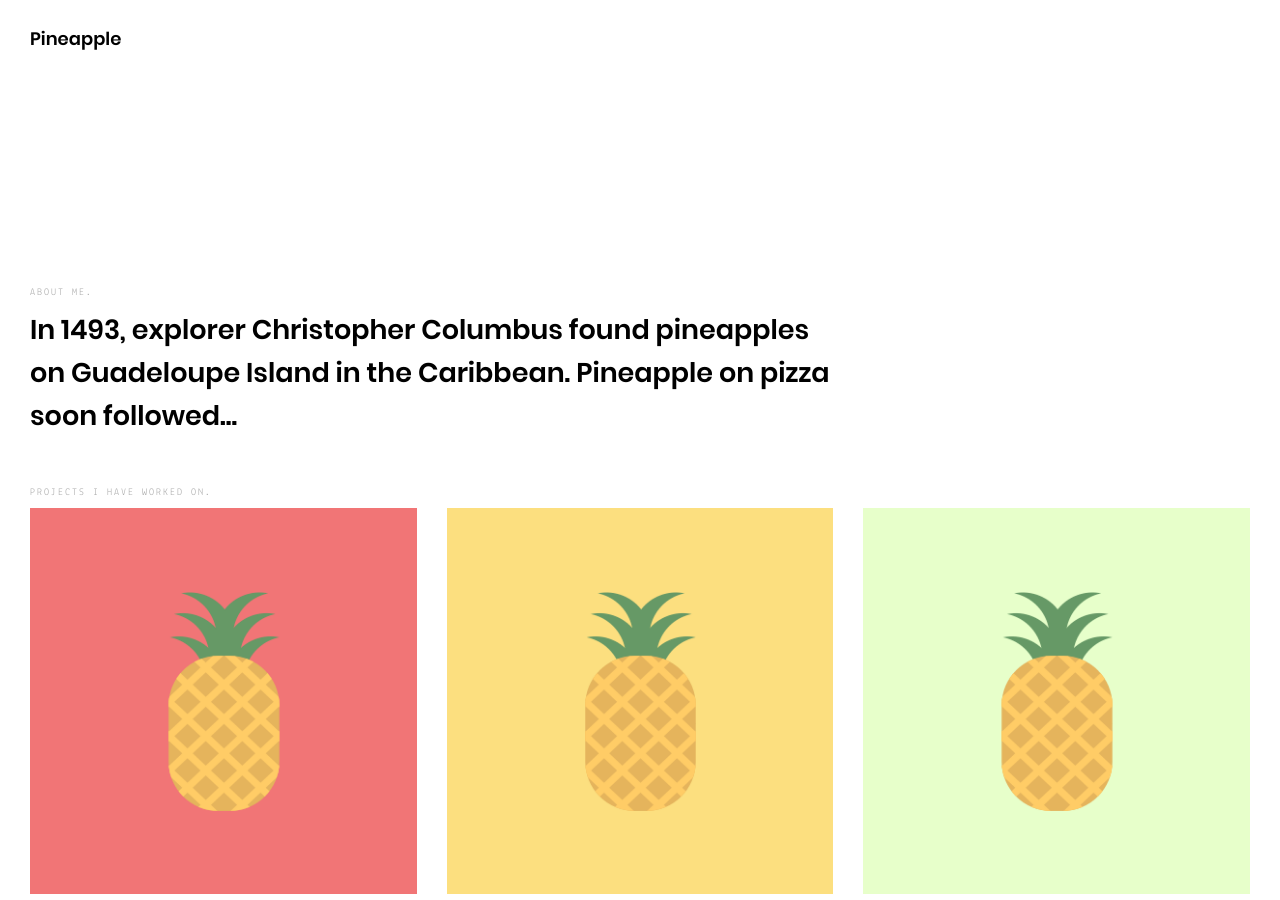
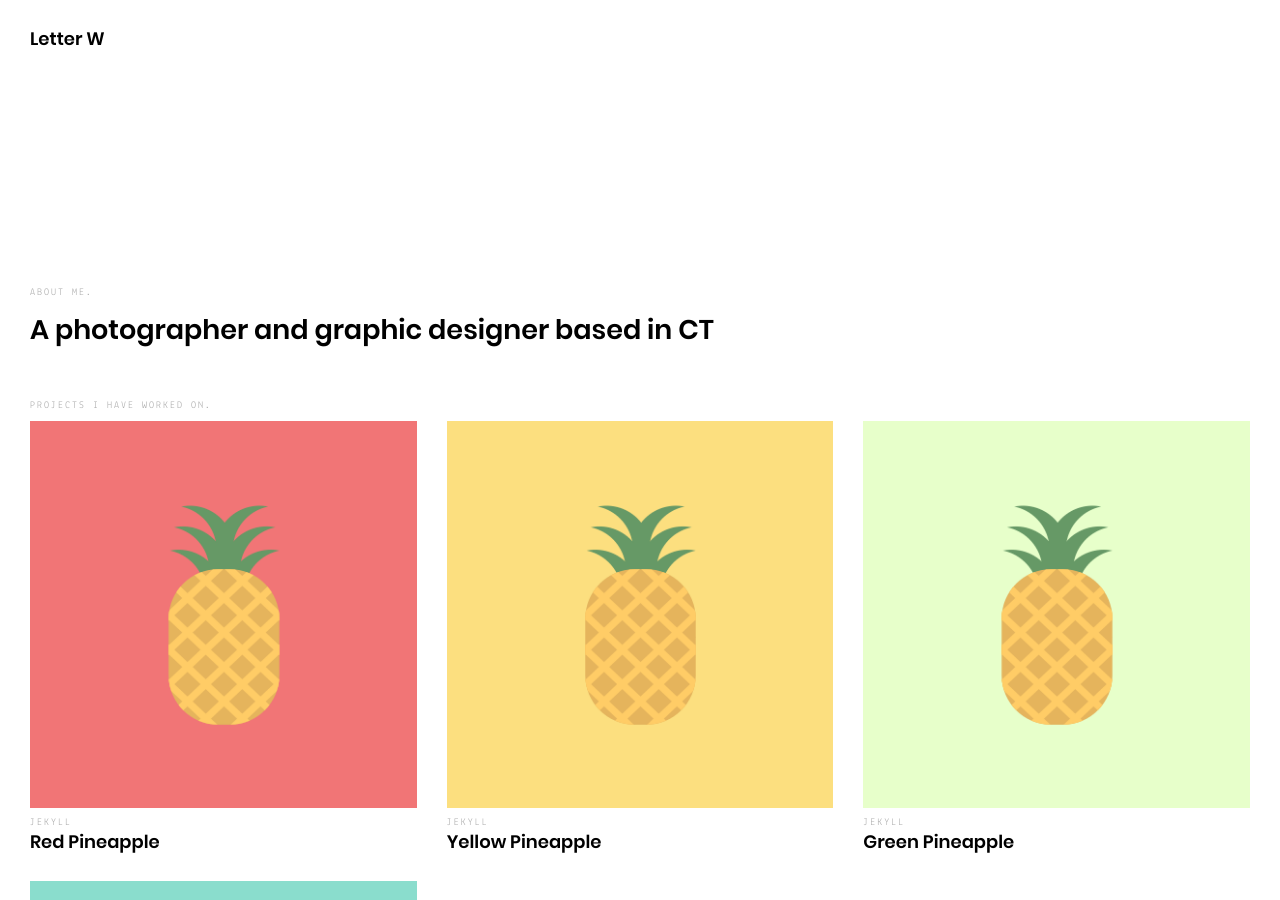
Before and after one commit to swoicik/letterw.co, a Jekyll site: the page built from index.html, in a window 1280 px wide and 900 px high. Built offline with Jekyll 4.4.1, drawn with Linux system fonts in a browser that asks for light colours.

Commit message:
Update _config.yml

```diff
--- a/_config.yml
+++ b/_config.yml
@@ -1,15 +1,15 @@
 # User config
-author: "Pineapple"
-tagline: "Pineapple Certfied Jekyll Theme"
-description: "In 1493, explorer Christopher Columbus found pineapples on Guadeloupe Island in the Caribbean. Pineapple on pizza soon followed..."
-keywords: "Pineapple, Pineapple Pizza, Pineapple House"
-email: "pineapple@example.com"
-linkedin: "https://www.linkedin.com/"
-twitter: "https://twitter.com/"
-github: "https://github.com/"
+author: "Letter W"
+tagline: "Letter W Photography"
+description: "A photographer and graphic designer based in CT"
+keywords: "Photography, Prints, Artist, Graphic Design"
+email: "hello@letterw.co"
+linkedin:
+twitter: "https://twitter.com/swoicik"
+github: "https://github.com/swoicik"
 
 # Site config
-baseurl: "/pineapple"
+baseurl: "/"
 highlighter: rouge
 sass:
   sass_dir: assets/scss
```
